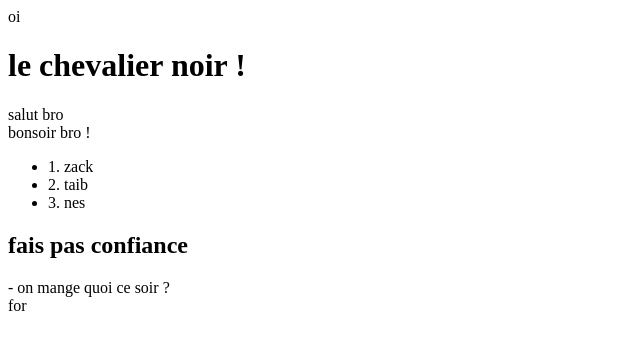
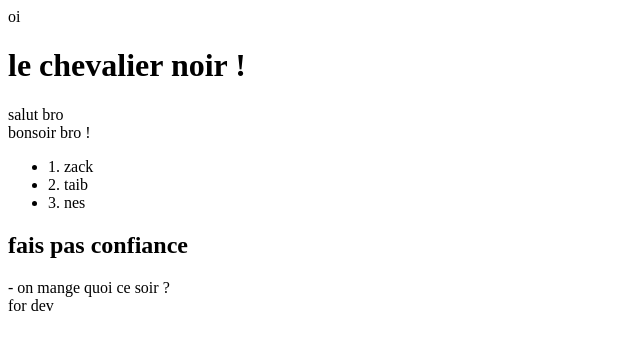
Before and after one commit to zakariadev2/formationgitOps, a plain HTML site: page index.html in a window 1280 px wide. Shown: the full height of the page, 0-640 px from the left. Drawn offline with Linux system fonts and the light colour scheme.

Commit message:
Update index.html

```diff
--- a/index.html
+++ b/index.html
@@ -18,6 +18,6 @@ oi<!DOCTYPE html>
     <h2> fais pas confiance</h2>
 </div>
     <div> - on mange quoi ce soir ? </div>
-    <div> for</div>
+    <div> for dev </div>
 </body>
 </html>
```
